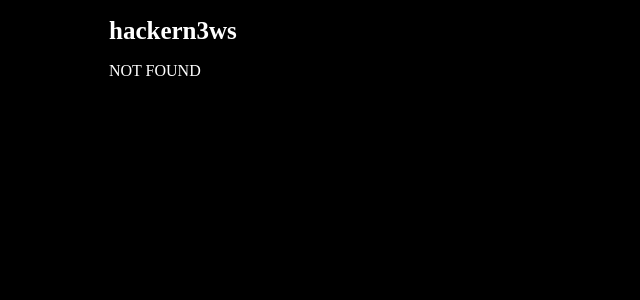
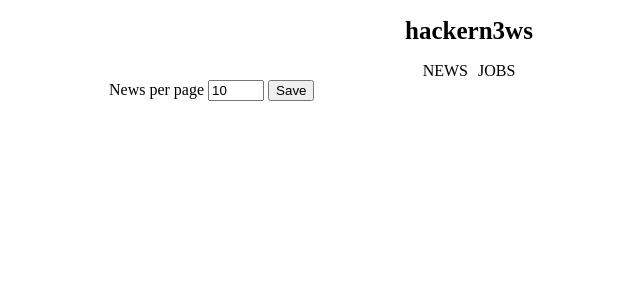
Before and after one commit to youkwhd/hackern3ws, a PHP site: page /settings/index.php in a window 1280 px wide. Shown: the top 300 px of the page, without its empty margins (171-811 px from the left). Run offline with PHP 8.4, Linux system fonts and the light colour scheme; data that the repository does not hold is empty.

Commit message:
chore: tidy, add news page

```diff
--- a/src/pages/_static/css/news.css
+++ b/src/pages/_static/css/news.css
@@ -1,11 +1,16 @@
 html, body {
-    background-color: black;
-    color: white;
+    /* background-color: black; */
+    /* color: white; */
 }
 
 body {
     max-width: 720px;
     margin: 10px auto;
+}
+
+a {
+    color: black;
+    text-decoration: none;
 }
 
 .hn--footer-root {
@@ -17,7 +22,6 @@ body {
 }
 
 .hn--footer-root a {
-    color: white;
     text-decoration: none;
     font-size: 24px;
 }
@@ -30,6 +34,24 @@ h2 {
     font-size: 22px;
 }
 
+.hn--header-title {
+    font-size: 25px;
+    text-align: center;
+}
+
+nav ul {
+    li {
+        list-style: none;
+        margin: 0px 5px;
+    }
+
+    padding: 0;
+    margin: 0;
+    display: flex;
+    align-items: center;
+    justify-content: center;
+}
+
 .hn--news-title {
     /* font-size: 14px; */
 }
@@ -37,3 +59,19 @@ h2 {
 .hn--container {
     margin: 10px 0px;
 }
+
+.hn--news-container {
+    display: flex;
+
+    /* :first-child { */
+    /*     margin-right: 5px; */
+    /* } */
+}
+
+.hn--lt-title {
+    font-size: 20px;
+}
+
+.hn--tn-title {
+    color: red;
+}
--- a/src/pages/index.php
+++ b/src/pages/index.php
@@ -16,6 +16,7 @@
     } else {
         curl_setopt($curl, CURLOPT_URL, "https://hacker-news.firebaseio.com/v0/topstories.json");
         $top_stories = json_decode(curl_exec($curl)) ?: [];
+
         if ($_CONFIG["MEMCACHED"]) {
             // cache for 2 minutes
             $memcached->set("global-topst", $top_stories, 60 * 2);
@@ -27,6 +28,7 @@
     } else {
         curl_setopt($curl, CURLOPT_URL, "https://hacker-news.firebaseio.com/v0/jobstories.json");
         $jobs = json_decode(curl_exec($curl)) ?: [];
+
         if ($_CONFIG["MEMCACHED"]) {
             // cache for 2 minutes
             $memcached->set("global-topjob", $jobs, 60 * 2);
@@ -50,11 +52,23 @@
 </head>
 <body>
     <header>
-        <h1>
-            hackern3ws
-        </h1>
+        <h1 class="hn--header-title">hackern3ws</h1>
+        <nav>
+            <ul>
+                <li>
+                    <a href="/news">
+                        NEWS
+                    </a>
+                </li>
+                <li>
+                    <a href="/jobs">
+                        JOBS
+                    </a>
+                </li>
+            </ul>
+        </nav>
     </header>
-    <p>Latest Jobs</p>
+    <h2 class="hn--lt-title">Latest Jobs</h2>
     <?php for ($i = 0; $i < 3; $i++) : ?>
         <?php
             if ($_CONFIG["MEMCACHED"] && $memcached->get("jobs-$jobs[$i]")) {
@@ -75,18 +89,15 @@
                 </a>
             </span>
             <br />
-            <div class="hn--jobs-author">
-                <span >
-                    Author
-                </span>
-                <span>
+            <div class="hn--news-bottom">
+                <small>
                     <?= $job->{"by"} ?>
-                </span>
+                </small>
             </div>
         </div>
     <?php endfor ?>
     <hr />
-    <p>Latest News</p>
+    <h2 class="hn--tn-title">Top News</h2>
     <?php for ($i = $from; $i < $top_stories_len && $i < $to; $i++) : ?>
         <?php
             if ($_CONFIG["MEMCACHED"] && $memcached->get("news-$top_stories[$i]")) {
@@ -101,19 +112,18 @@
             }
         ?>
         <div class="hn--container hn--news-container">
+            <div>
                 <span class="hn--news-title">
                     <a target="_blank" href="<?= $story->{"url"} ?>">
                         <?= $story->{"title"} ?>
                     </a>
                 </span>
                 <br />
-            <div class="hn--news-author">
-                <span >
-                    Author
-                </span>
-                <span>
+                <div class="hn--news-bottom">
+                    <small>
                         <?= $story->{"by"} ?>
-                </span>
+                    </small>
+                </div>
             </div>
         </div>
     <?php endfor ?>
--- /dev/null
+++ b/src/pages/settings/index.php
@@ -0,0 +1,45 @@
+<?php
+    require_once "../../css.php";
+
+    if ($_POST["news-per-page"]) {
+        $_COOKIE["news-per-page"] = $_POST["news-per-page"];
+    }
+?>
+
+<!DOCTYPE html>
+<html lang="en">
+<head>
+    <meta charset="UTF-8">
+    <meta name="viewport" content="width=device-width, initial-scale=1.0">
+    <?php require_css("/_static/css/news.css") ?>
+    <title>Hacker N3ws</title>
+</head>
+<body>
+    <header>
+        <h1 class="hn--header-title">hackern3ws</h1>
+        <nav>
+            <ul>
+                <li>
+                    <a href="/news">
+                        NEWS
+                    </a>
+                </li>
+                <li>
+                    <a href="/jobs">
+                        JOBS
+                    </a>
+                </li>
+            </ul>
+        </nav>
+    </header>
+    <form>
+        <label>
+            News per page
+        </label>
+        <input type="number" value=10 min=5 max=20 />
+        <button type="submit">
+            Save
+        </button>
+    </form>
+</body>
+</html>
```
Lines whose indentation alone changed are shown as unchanged.
